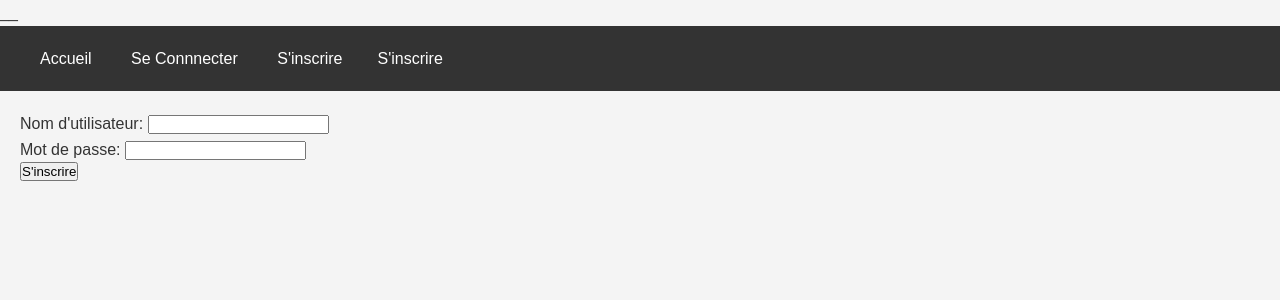
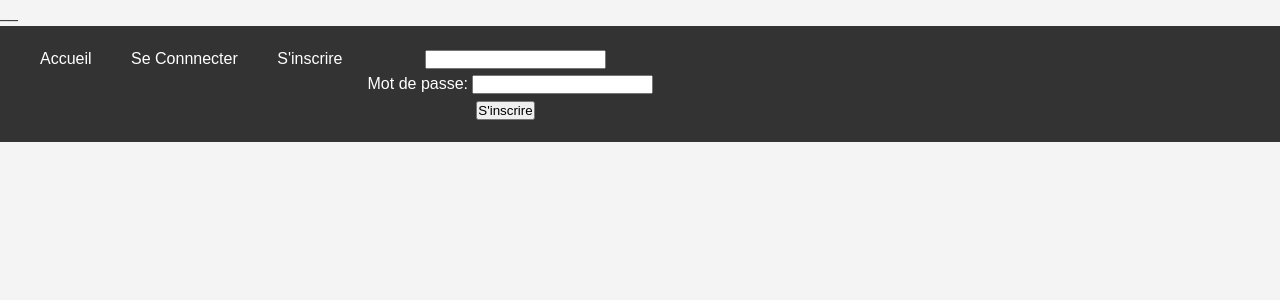
Before and after one commit to sonia-khorsi/quiznight, a PHP site: page /inscription.php in a window 1280 px wide. Shown: the top 300 px of the page. Run offline with PHP 8.4, Linux system fonts and the light colour scheme.

Commit message:
enlever lien

```diff
--- a/inscription.php
+++ b/inscription.php
@@ -50,7 +50,7 @@ if ($_POST) {
                 </div>
                 <?php if (!isset($_SESSION['nom_utilisateur'])) {
                     echo "<li><a href='>Connexion</a></li>";
-                    echo "<li><a href='>S'inscrire</a></li>";
+
                 } else {
                     echo "<div>";
                     echo "<li><a href='#'>" . $_SESSION['nom_utilisateur'] . "</a></li>";
```
